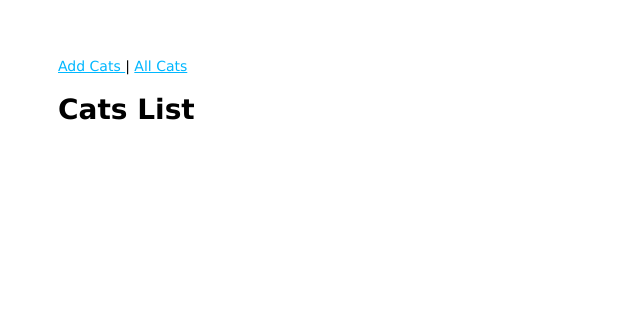
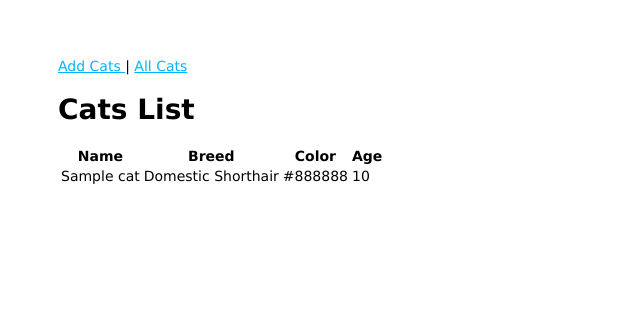
Before and after one commit to ellen3128/Express-Exercise, a Node server app: page /cats in a window 1280 px wide. Shown: the top 334 px of the page, without its empty margins (0-640 px from the left). Run offline with Node 20, Linux system fonts and the light colour scheme; tables that the repository leaves empty hold one stand-in row (values such as "Sample post"); some libraries are stand-ins or nearby versions.

Commit message:
Make index view to display data

```diff
--- a/express-cat/views/cats/index.ejs
+++ b/express-cat/views/cats/index.ejs
@@ -1,5 +1,25 @@
 <%- include('../partials/header') %>
 
 <h1>Cats List</h1>
+<table>
+    <thead>
+    <tr>
+        <th>Name</th>
+        <th>Breed</th>
+        <th>Color</th>
+        <th>Age</th>
+    </tr>
+    </thead>
+    <tbody>
+    <% cats.forEach(c=>{ %>
+        <tr>
+            <td><%= c.name %></td>
+            <td><%= c.breed %></td>
+            <td><%= c.color %></td>
+            <td><%= c.age %></td>
+        </tr>
+    <% })%>
+    </tbody>
+</table>
 
 <%- include('../partials/footer') %>
```
